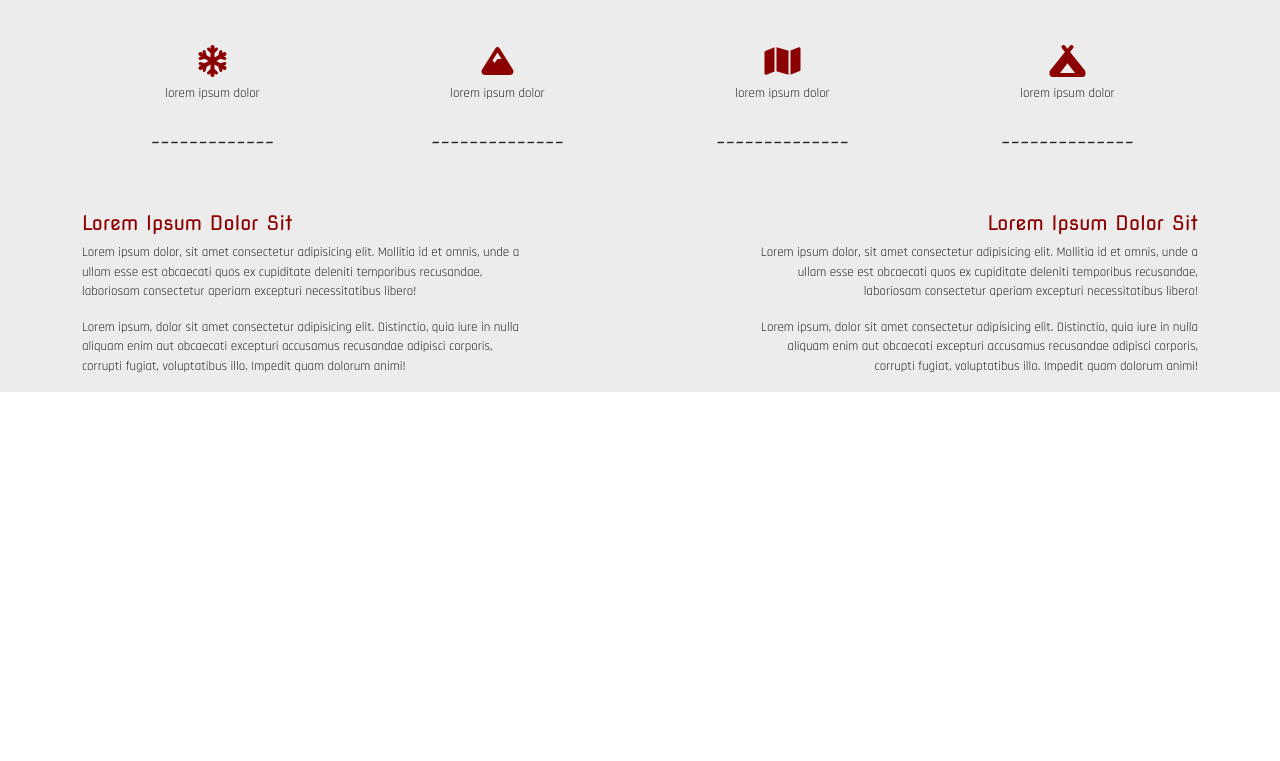
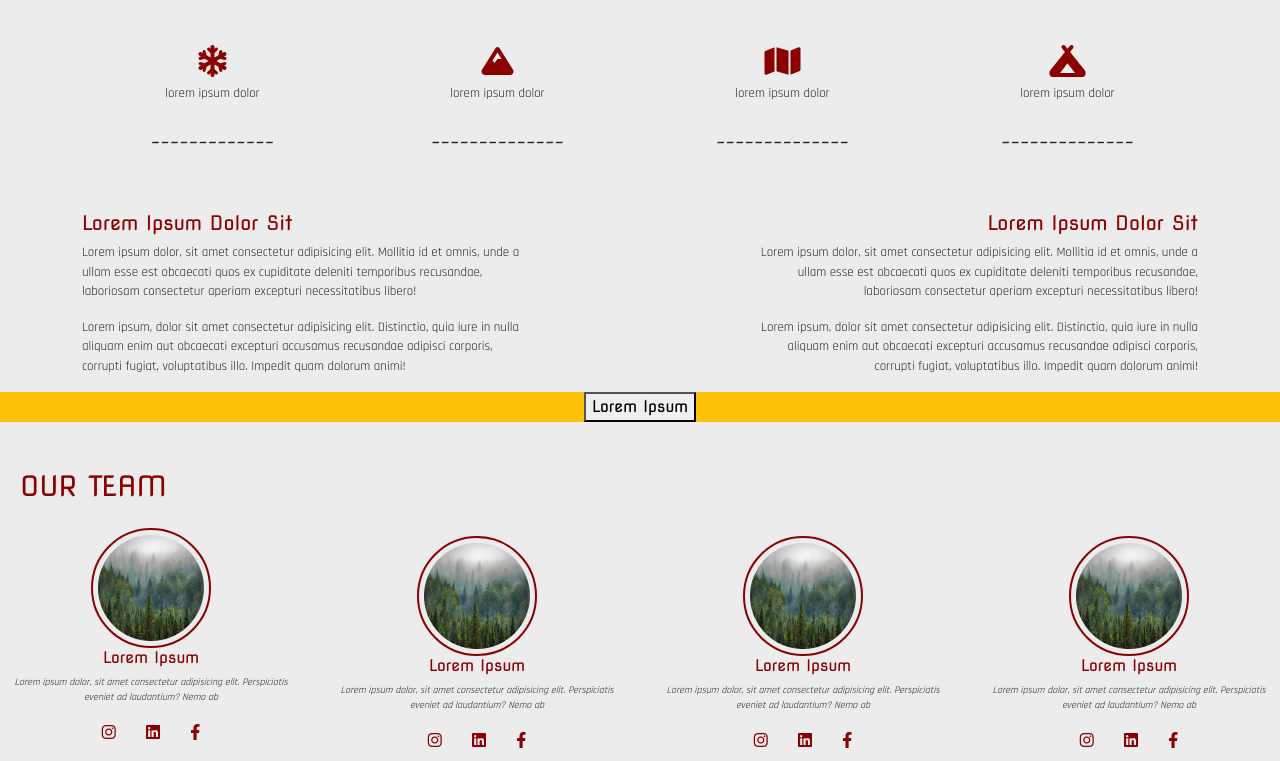
Before and after one commit to echeoquehaii/bootcamp_ProjectRed, a plain HTML site: page red/index.html in a window 1280 px wide. Shown: the part 748-1509 px from the top of the page. Before the commit the page ends 1140 px from the top, so only its background shows below. Drawn offline with nearby package versions, Linux system fonts and the light colour scheme.

Commit message:
Aggiunta parte Our Team

```diff
--- a/red/index.html
+++ b/red/index.html
@@ -130,14 +130,75 @@
       </div>
     </div>
   </main>
-  <script src="https://cdn.jsdelivr.net/npm/bootstrap@5.2.1/dist/js/bootstrap.bundle.min.js" integrity="sha384-u1OknCvxWvY5kfmNBILK2hRnQC3Pr17a+RTT6rIHI7NnikvbZlHgTPOOmMi466C8" crossorigin="anonymous"></script>
 
   <!-- BUTTON E TIMELINE - EMANUELE -->
+  <!-- Pulsante fatto con Emanuele, per qualche motivo a lui non riusciva -->
+
+  <div class="d-flex justify-content-center bg-warning">
+    <button type="button">Lorem Ipsum</button>
+  </div>
 
   <!-- OUR TEAM E BENEFIT - MICHELE -->
 
+    <div class="container-fluid ourteam p-0">
+
+      <div class="row pt-5 mb-3 ms-2">
+        <h3 class="cardred">OUR TEAM</h3>
+      </div>
+
+      <div class="row d-flex justify-content-center text-center">
+
+        <div class="col-6 col-md-3 d-flex img-fluid">
+          <div class="flex-column align-content-center mb-3">
+            <img src="./media/landscape-975091_1920.jpg" class="teampic" alt="">
+            <h6 class="cardred">Lorem Ipsum</h6>
+            <p class="cardblack">Lorem ipsum dolor, sit amet consectetur adipisicing elit. Perspiciatis eveniet ad laudantium? Nemo ab</p>
+            <i class="fa-brands fa-instagram mx-3 cardred"></i>
+            <i class="fa-brands fa-linkedin mx-2 cardred"></i>
+            <i class="fa-brands fa-facebook-f mx-3 cardred"></i>
+          </div>
+        </div>
+
+        <div class="col-6 col-md-3 d-flex img-fluid">
+          <div class="flex-column align-content-center">
+            <img src="./media/landscape-975091_1920.jpg" class="teampic" alt="">
+            <h6 class="cardred">Lorem Ipsum</h6>
+            <p class="cardblack">Lorem ipsum dolor, sit amet consectetur adipisicing elit. Perspiciatis eveniet ad laudantium? Nemo ab</p>
+            <i class="fa-brands fa-instagram mx-3 cardred"></i>
+            <i class="fa-brands fa-linkedin mx-2 cardred"></i>
+            <i class="fa-brands fa-facebook-f mx-3 cardred"></i>
+          </div>
+        </div>
+
+        <div class="col-6 col-md-3 d-flex img-fluid">
+          <div class="flex-column align-content-center">
+            <img src="./media/landscape-975091_1920.jpg" class="teampic" alt="">
+            <h6 class="cardred">Lorem Ipsum</h6>
+            <p class="cardblack">Lorem ipsum dolor, sit amet consectetur adipisicing elit. Perspiciatis eveniet ad laudantium? Nemo ab</p>
+            <i class="fa-brands fa-instagram mx-3 cardred"></i>
+            <i class="fa-brands fa-linkedin mx-2 cardred"></i>
+            <i class="fa-brands fa-facebook-f mx-3 cardred"></i>
+          </div>
+        </div>
+
+        <div class="col-6 col-md-3 d-flex img-fluid">
+          <div class="flex-column align-content-center">
+            <img src="./media/landscape-975091_1920.jpg" class="teampic" alt="">
+            <h6 class="cardred">Lorem Ipsum</h6>
+            <p class="cardblack">Lorem ipsum dolor, sit amet consectetur adipisicing elit. Perspiciatis eveniet ad laudantium? Nemo ab</p>
+            <i class="fa-brands fa-instagram mx-3 cardred"></i>
+            <i class="fa-brands fa-linkedin mx-2 cardred"></i>
+            <i class="fa-brands fa-facebook-f mx-3 cardred"></i>
+          </div>
+        </div>
+
+
+      </div>
+    </div>
 
   <!-- FOOTER - JESSICA -->
 
+
+  <script src="https://cdn.jsdelivr.net/npm/bootstrap@5.2.1/dist/js/bootstrap.bundle.min.js" integrity="sha384-u1OknCvxWvY5kfmNBILK2hRnQC3Pr17a+RTT6rIHI7NnikvbZlHgTPOOmMi466C8" crossorigin="anonymous"></script>
 </body>
 </html>
--- a/red/style.css
+++ b/red/style.css
@@ -91,3 +91,30 @@ h1{
    justify-content: center;
    align-items: center;
 }
+
+/* OUR TEAM */
+
+.ourteam {
+    background-color: #ececec;
+}
+
+.teampic {
+    height: 120px;
+    width: 120px;
+    border-radius: 50%;
+    border:solid;
+    border-width: 2px;
+    border-color: darkred;
+    padding: 5px;
+    justify-content: center;
+}
+
+.cardred {
+    color: darkred;
+}
+
+.cardblack {
+    font-size: x-small;
+    font-style: italic;
+    font-family: 'Rajdhani', light;
+}
```
